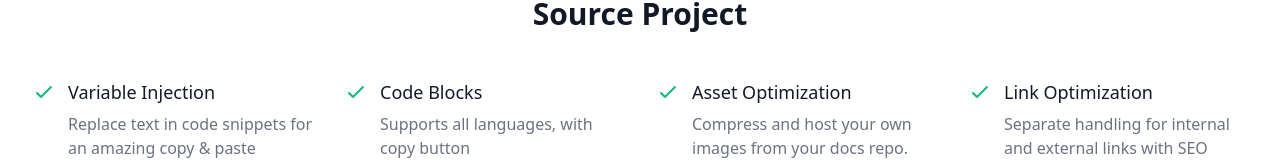
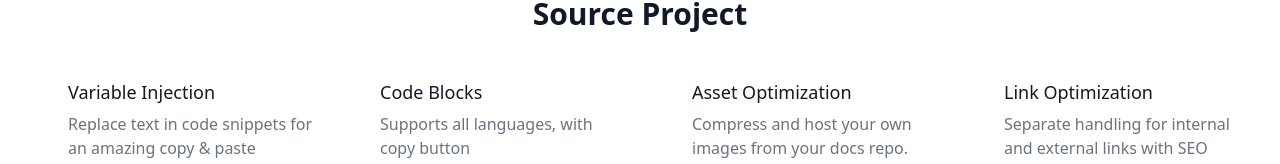
Before and after one commit to zentered/next-product-docs-example, a Next.js app: page / in a window 1280 px wide. Shown: the part 136-300 px from the top of the page. Built offline with nearby package versions, Linux system fonts and the light colour scheme.

Commit message:
chore: package and readme updates

```diff
--- a/pages/index.jsx
+++ b/pages/index.jsx
@@ -1,5 +1,4 @@
 import Link from 'next/link'
-import { CheckIcon } from '@heroicons/react/outline'
 
 const features = [
   {
@@ -35,10 +34,6 @@ export default function Homepage() {
           {features.map((feature) => (
             <div key={feature.name} className="relative">
               <dt>
-                <CheckIcon
-                  className="absolute h-6 w-6 text-green-500"
-                  aria-hidden="true"
-                />
                 <p className="ml-9 text-lg leading-6 font-medium text-gray-900">
                   {feature.name}
                 </p>
```
Also changed, not shown: package.json (+15 -15 lines), 2 other files (tests, documents, lock files or other folders).
